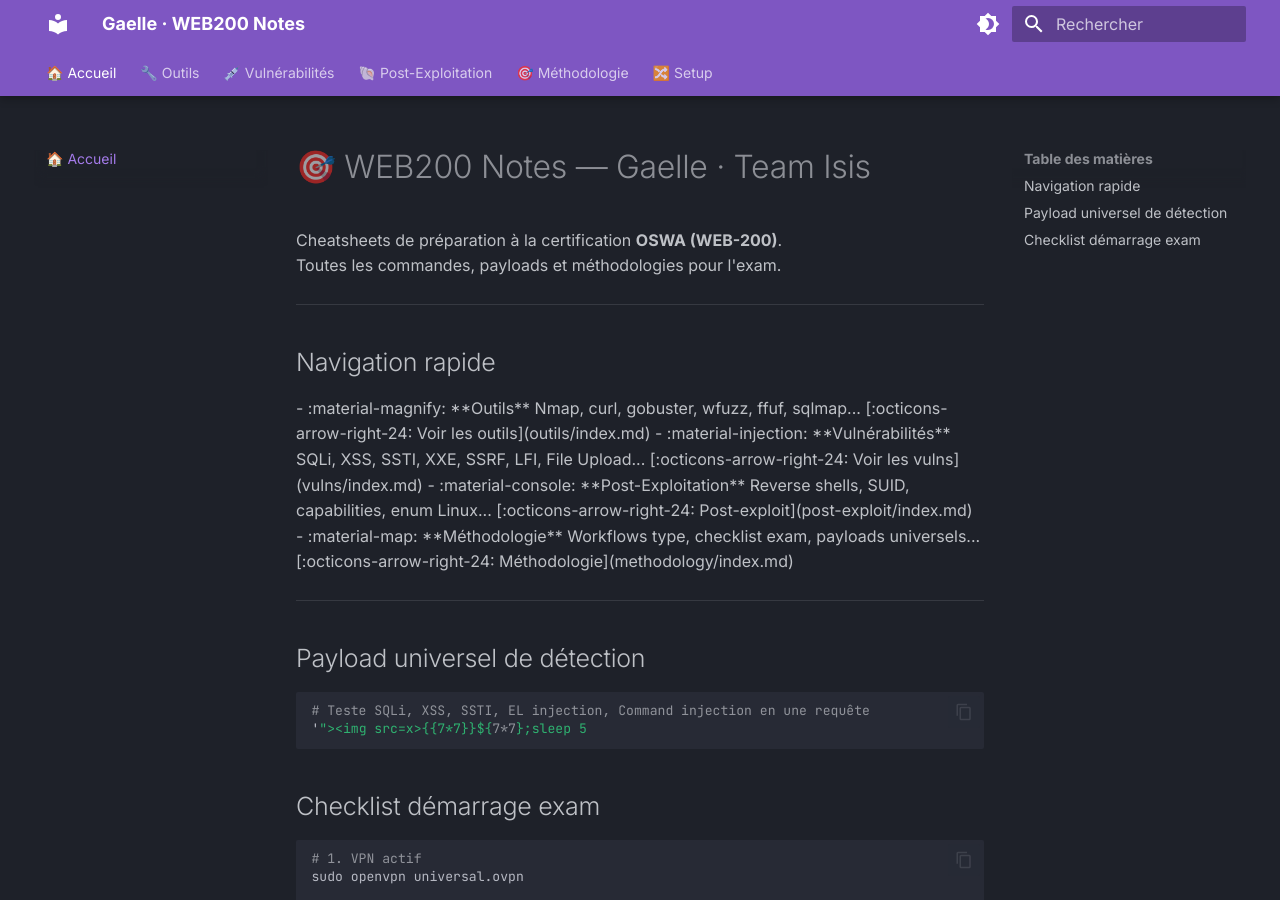
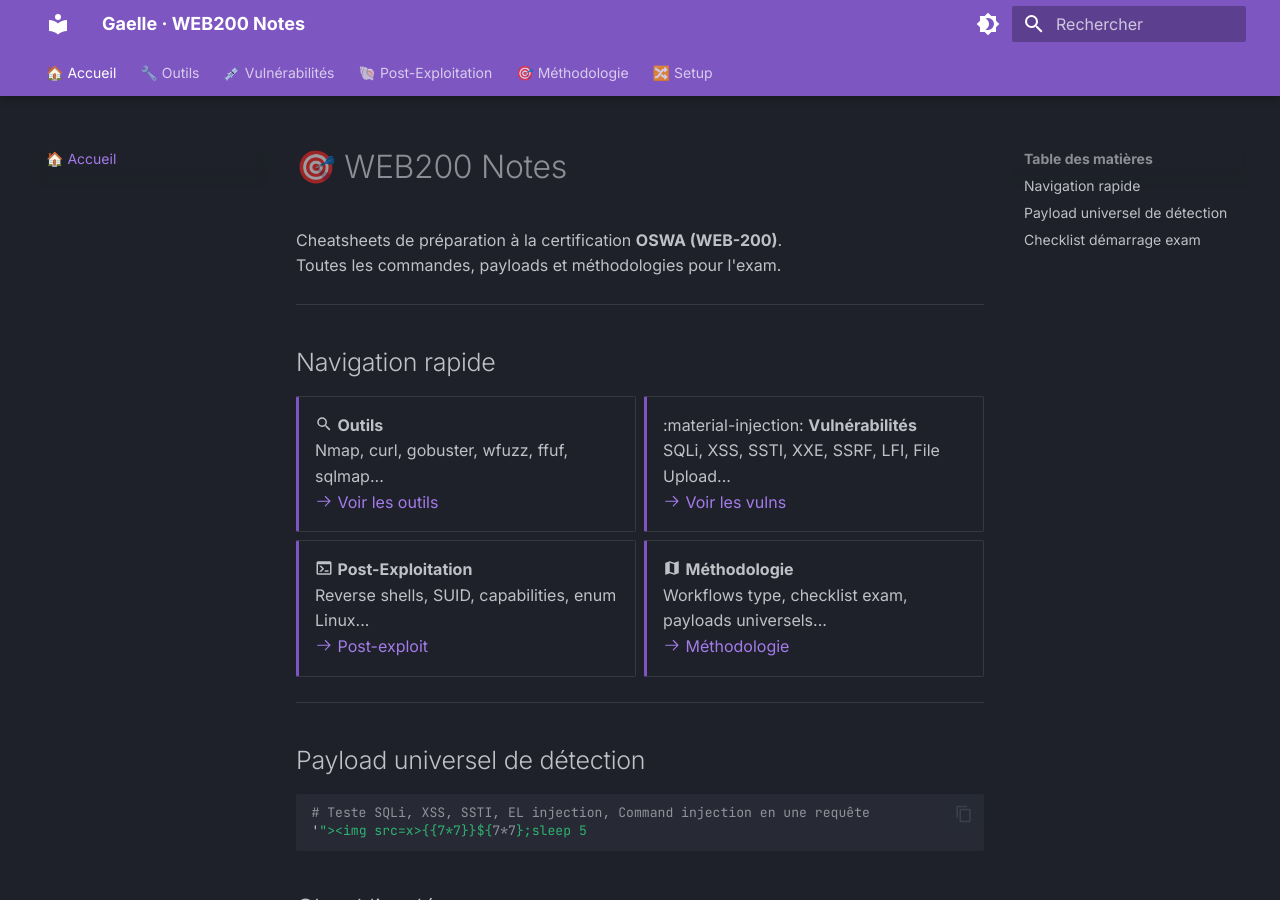
Before and after one commit to GaelleBriet/web200-notes, an MkDocs documentation site: the page built from docs/index.md, in a window 1280 px wide and 900 px high. Built offline with MkDocs 1.6.1 and Material for MkDocs 9.7.7, drawn with Linux system fonts in a browser that asks for light colours.

Commit message:
Refactor WEB200 notes titles and update mkdocs configuration

```diff
--- a/docs/index.md
+++ b/docs/index.md
@@ -1,4 +1,4 @@
-# 🎯 WEB200 Notes — Gaelle · Team Isis
+# 🎯 WEB200 Notes
 
 Cheatsheets de préparation à la certification **OSWA (WEB-200)**.
 Toutes les commandes, payloads et méthodologies pour l'exam.
--- a/mkdocs.yml
+++ b/mkdocs.yml
@@ -54,6 +54,7 @@
       emoji_index: !!python/name:material.extensions.emoji.twemoji
       emoji_generator: !!python/name:material.extensions.emoji.to_svg
   - admonition
+  - md_in_html
   - attr_list
   - def_list
   - tables
```
Also changed, not shown: README.md (+1 -1 lines).
